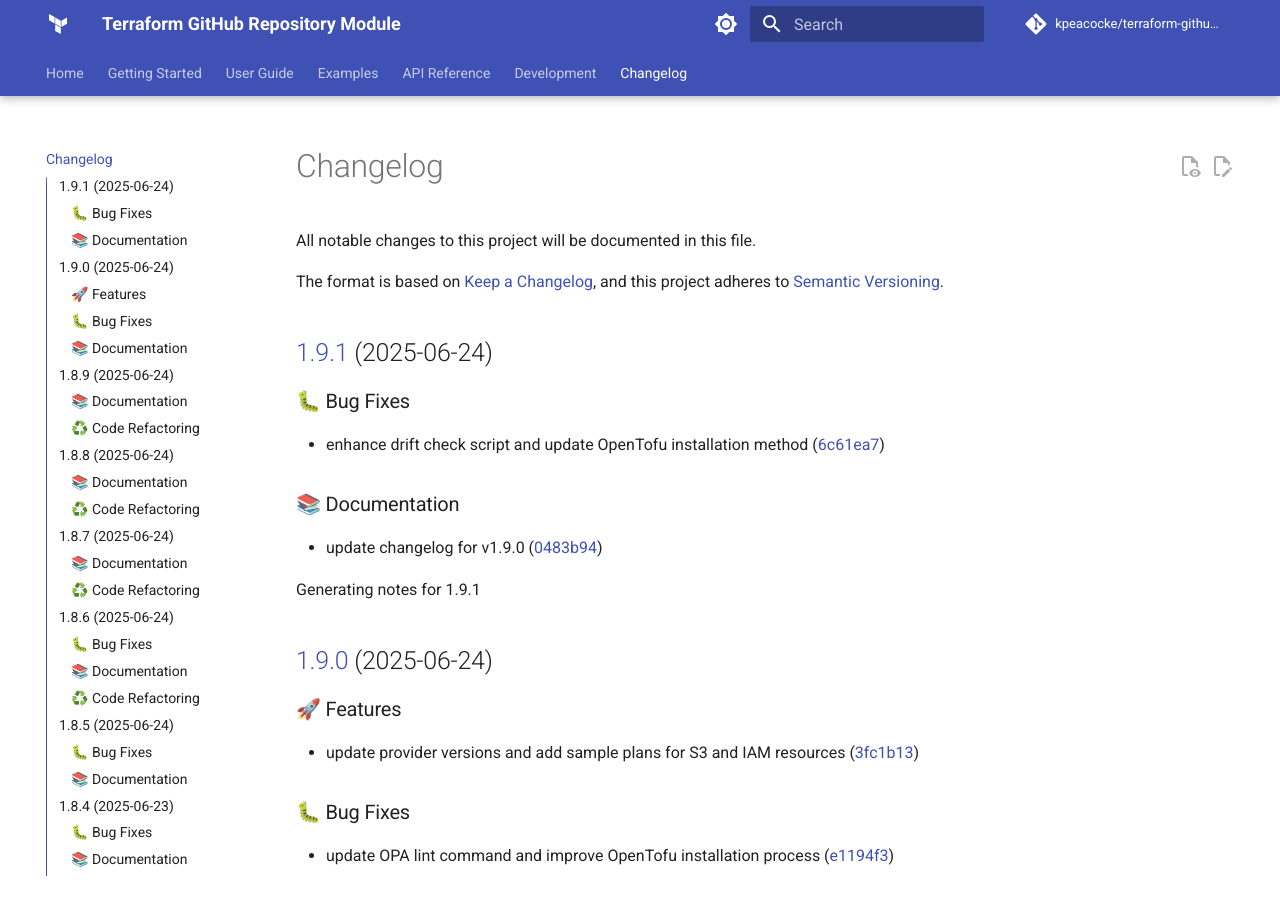
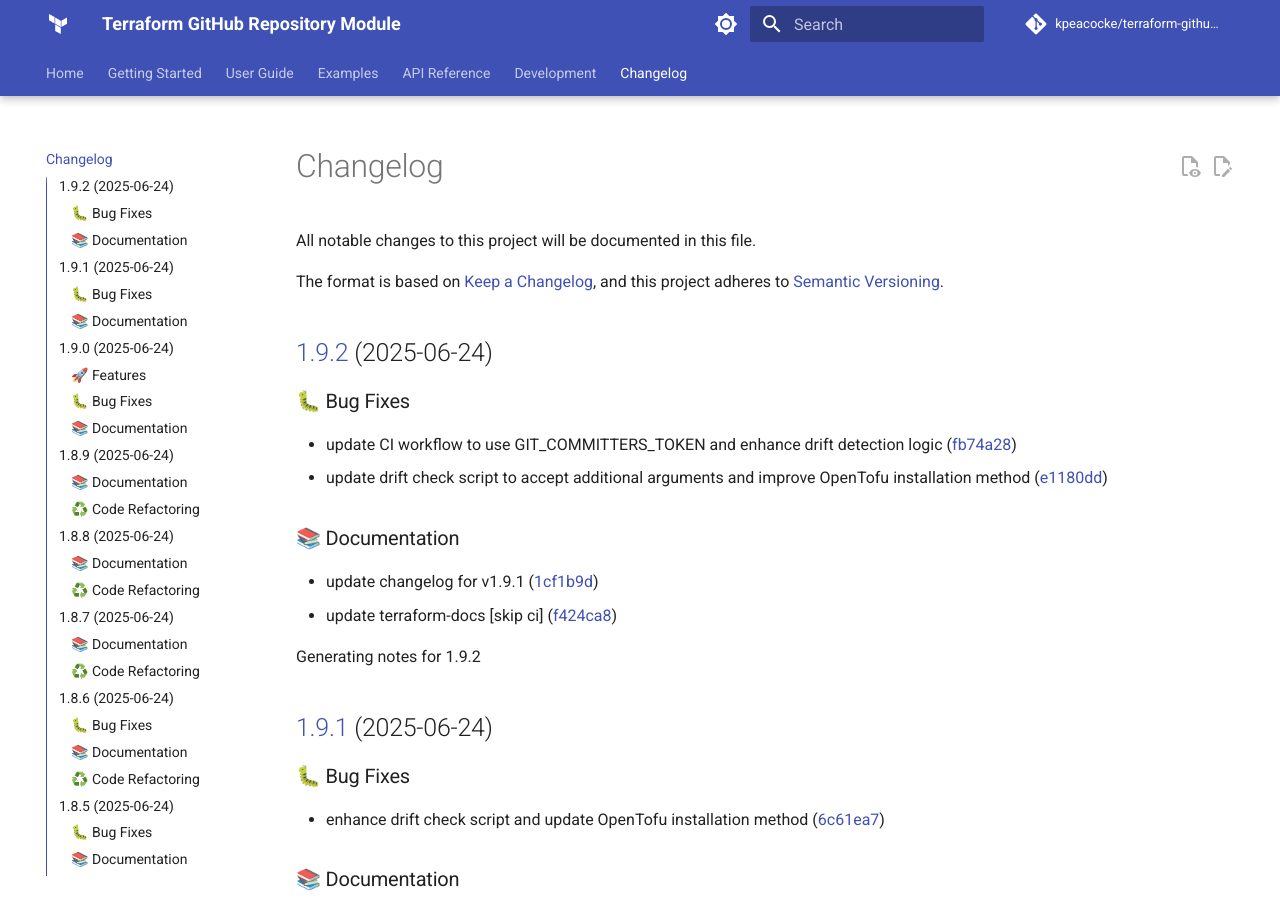
Before and after one commit to kpeacocke/terraform-github-repo, an MkDocs documentation site: the page built from docs/changelog.md, in a window 1280 px wide and 900 px high. Built offline with MkDocs 1.6.1 and Material for MkDocs 9.7.7, drawn with Linux system fonts in a browser that asks for light colours; comment, search, counter and statistics services are not loaded; the version menu is left out.

Commit message:
docs: update changelog for v1.9.2

```diff
--- a/docs/changelog.md
+++ b/docs/changelog.md
@@ -6,6 +6,20 @@ The format is based on [Keep a Changelog](https://keepachangelog.com/en/1.0.0/),
 and this project adheres to [Semantic Versioning](https://semver.org/spec/v2.0.0.html).
 
 <!-- markdownlint-disable MD024 -->
+
+## [1.9.2](https://github.com/kpeacocke/terraform-github-repo/compare/v1.9.1...v1.9.2) (2025-06-24)
+
+### 🐛 Bug Fixes
+
+* update CI workflow to use GIT_COMMITTERS_TOKEN and enhance drift detection logic ([fb74a28](https://github.com/kpeacocke/terraform-github-repo/commit/fb74a28c3f698425a4442b3b8ddaced86af22f5f))
+* update drift check script to accept additional arguments and improve OpenTofu installation method ([e1180dd](https://github.com/kpeacocke/terraform-github-repo/commit/e1180dd36ac4758c25e5199204c9e8ee8ac87c6a))
+
+### 📚 Documentation
+
+* update changelog for v1.9.1 ([1cf1b9d](https://github.com/kpeacocke/terraform-github-repo/commit/1cf1b9d00979bd6b30e4b6562694c9cef4386343))
+* update terraform-docs [skip ci] ([f424ca8](https://github.com/kpeacocke/terraform-github-repo/commit/f424ca8189b05cbc4c6ca50b24c050017b26db88))
+
+Generating notes for 1.9.2
 
 ## [1.9.1](https://github.com/kpeacocke/terraform-github-repo/compare/v1.9.0...v1.9.1) (2025-06-24)
 
```
